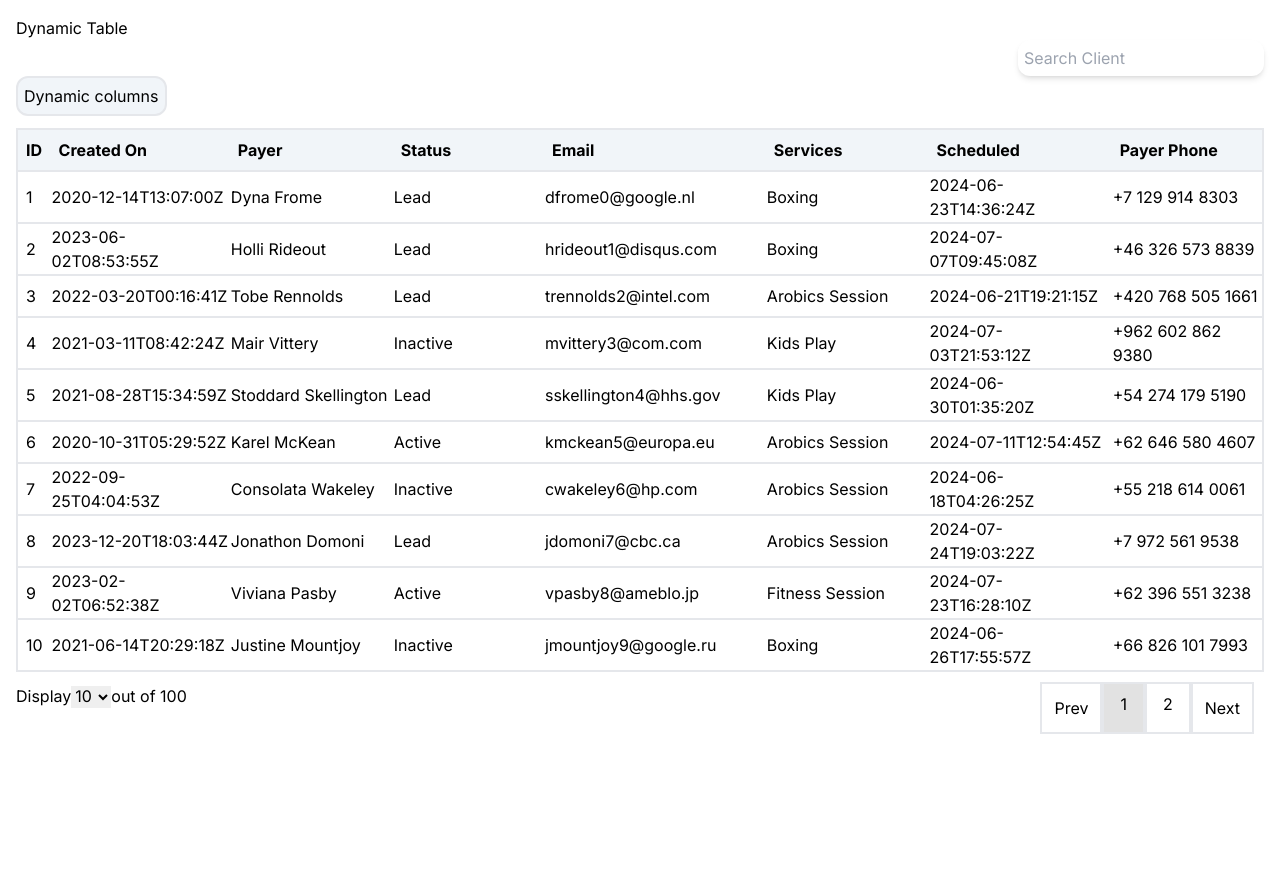
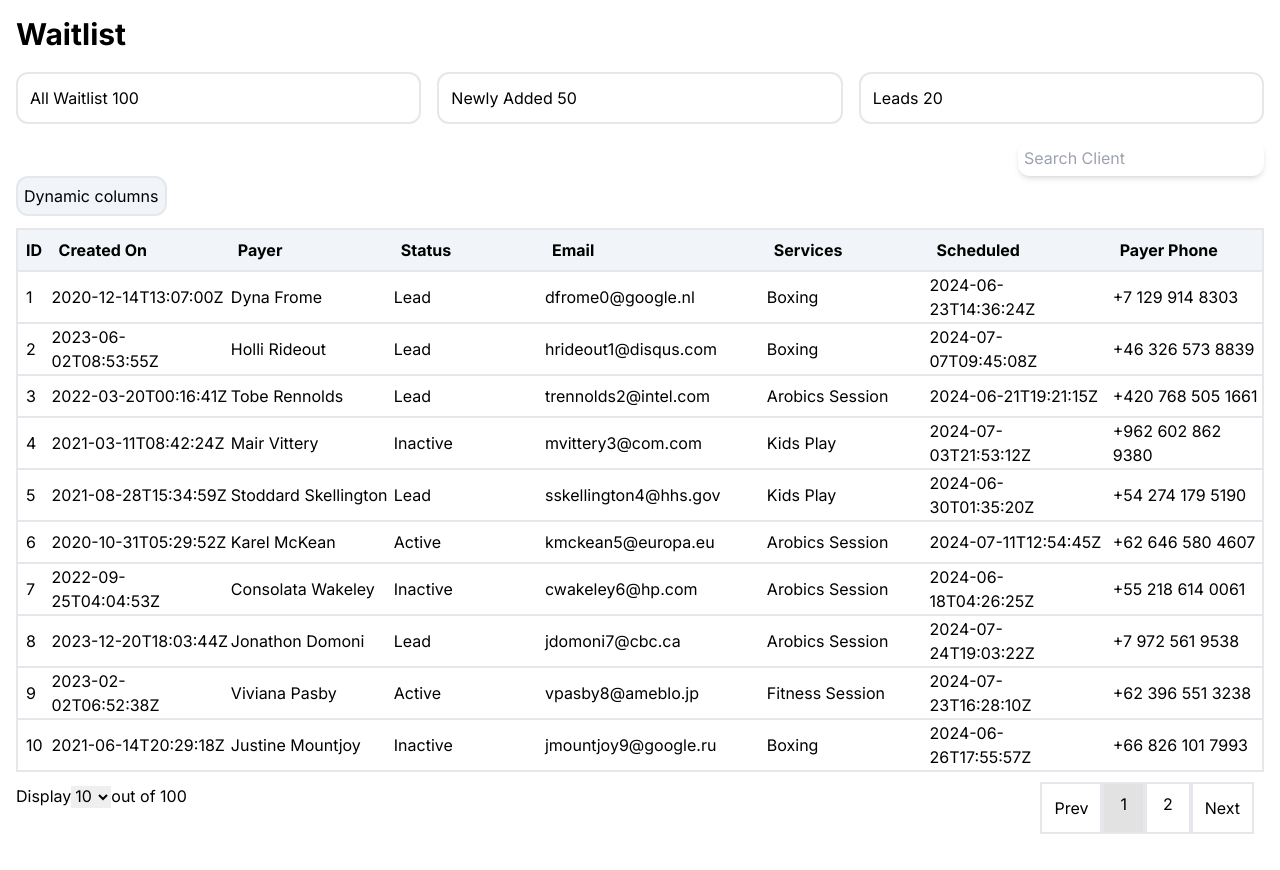
Before and after one commit to Sumant64/omnify-machine-coding, a Next.js app: page /dynamic-table-upgrade in a window 1280 px wide. Before the commit the page ends 800 px from the top, so only its background shows below. Built offline with nearby package versions, Linux system fonts and the light colour scheme.

Commit message:
top section

```diff
--- a/app/dynamic-table-upgrade/page.jsx
+++ b/app/dynamic-table-upgrade/page.jsx
@@ -111,10 +111,14 @@ const DynamicTableUpgrade = () => {
 
     return (
         <div className='m-4'>
-            <h1>Dynamic Table</h1>
-            <div className='text-right'>
+            <h1 className='text-3xl font-bold'>Waitlist</h1>
+            <div className='flex gap-4 mt-5'>
+                <p className='border-2 flex-1 p-3 rounded-xl'>All Waitlist <span>100</span></p>
+                <p className='border-2 flex-1 p-3 rounded-xl'>Newly Added <span>50</span></p>
+                <p className='border-2 flex-1 p-3 rounded-xl'>Leads <span>20</span></p>
+            </div>
+            <div className='text-right mt-4'>
                 <input className=' rounded-xl p-[6px] shadow-md' type="text" placeholder='Search Client' value={searchClient} onChange={(event) => handleSearch(event)} />
-
             </div>
             <div className='relative'>
                 <button className='border-2 rounded-xl p-[6px] bg-slate-100' onClick={() => setDialog(!dialog)}>Dynamic columns</button>
```
